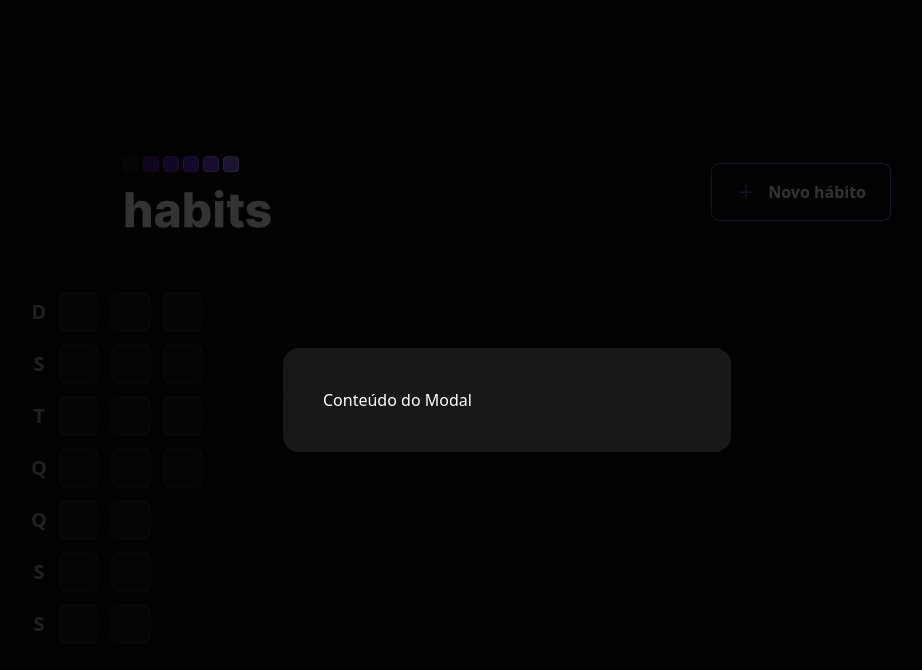
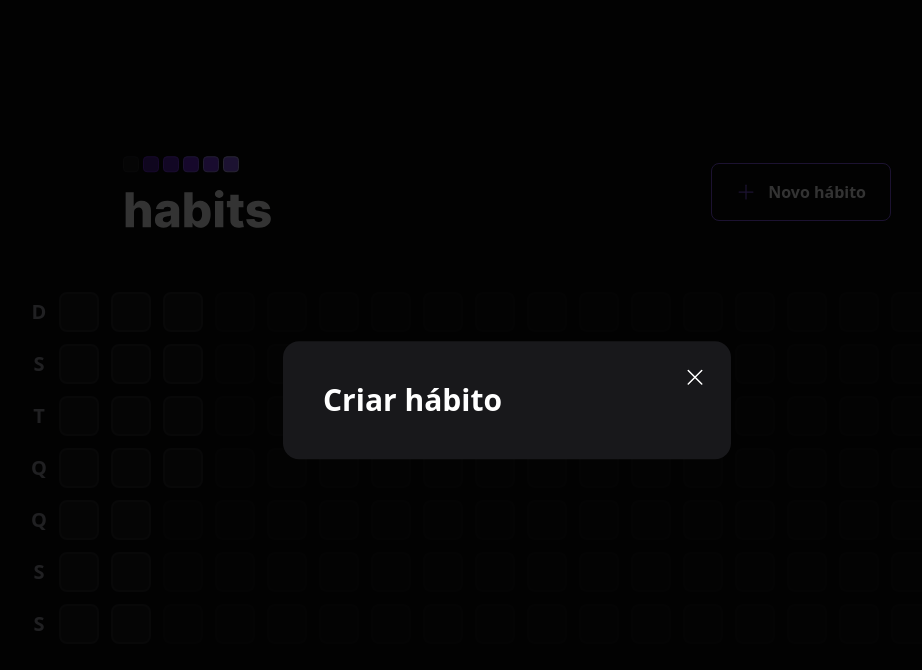
Before and after one commit to carlosmsv/NLW-Setup-FE, a React (Vite) app: page / in a window 1280 px wide. Both pictures are taken after a click on the button "Novo hábito". Shown: the top 670 px of the page, without its empty margins (133-1055 px from the left). Built offline with nearby package versions, Linux system fonts and the light colour scheme.

Commit message:
NewHabitForm component

```diff
--- a/src/components/Header.tsx
+++ b/src/components/Header.tsx
@@ -1,4 +1,4 @@
-import { Plus } from 'phosphor-react'
+import { Plus, X } from 'phosphor-react'
 import * as Dialog from '@radix-ui/react-dialog'
 
 import logoImage from '../assets/logo.svg'
@@ -22,7 +22,12 @@
           <Dialog.Overlay className="w-screen h-screen bg-black/80 fixed inset-0"/>
 
           <Dialog.Content className="absolute p-10 bg-zinc-900 rounded-2xl w-full max-w-md top-1/2 left-1/2 -translate-x-1/2 -translate-y-1/2">
-            Conteúdo do Modal
+            <Dialog.Close className="absolute right-6 top-6 text-zic-400 hover:text-zinc-200">
+              <X size={24} aria-label="Fechar"/>
+            </Dialog.Close>
+            <Dialog.Title className="text-3xl leading-tight text-white font-extrabold">
+              Criar hábito
+            </Dialog.Title>
           </Dialog.Content>
         </Dialog.Portal>
       </Dialog.Root>
--- /dev/null
+++ b/src/components/NewHabitForm.tsx
@@ -0,0 +1,28 @@
+import { Check } from "phosphor-react";
+
+export function NewHabitForm() {
+  return (
+    <form>
+      <label htmlFor="title">
+        Qual seu comprometimento?
+      </label>
+
+      <input
+        type="text"
+        id="title"
+        placeholder="ex.: Exercícios, dormir bem, etc..."
+        autoFocus
+      />
+
+      <label htmlFor="">
+        Qual a recorrência?
+      </label>
+
+      <button type="submit">
+        <Check size={20} weight="bold"/>
+        Confirmar
+      </button>
+
+    </form>
+  )
+}
```
